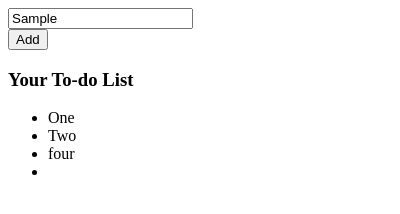
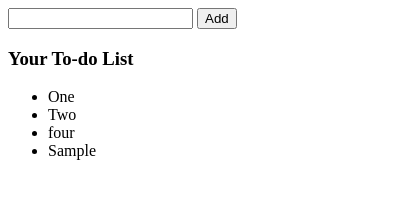
Before and after one commit to akhil0001/Extension, a browser extension: page todo/popup.html in a window 400 px wide. Both pictures are taken after typing "Sample" into the empty fields and a click on the button "Add". Drawn offline with Linux system fonts and the light colour scheme.

Commit message:
Updated the css file for UI changes

```diff
--- a/todo/popup.css
+++ b/todo/popup.css
@@ -1,5 +1,5 @@
 html,body{
-    width: 200px;
+    width: 400px;
 }
 .hidden
 {
--- a/todo/popup.js
+++ b/todo/popup.js
@@ -2,8 +2,9 @@ function addToList()
 {
     var unlistedItems=document.getElementById("items");
     var li=document.createElement("li");
-    var newItem=document.getElementById("item-value").innerText;
+    var newItem=document.getElementById("item-value").value;
     li.appendChild(document.createTextNode(newItem));
+    document.getElementById("item-value").value="";
     unlistedItems.appendChild(li);
 }
 document.addEventListener('DOMContentLoaded', function () {
```
